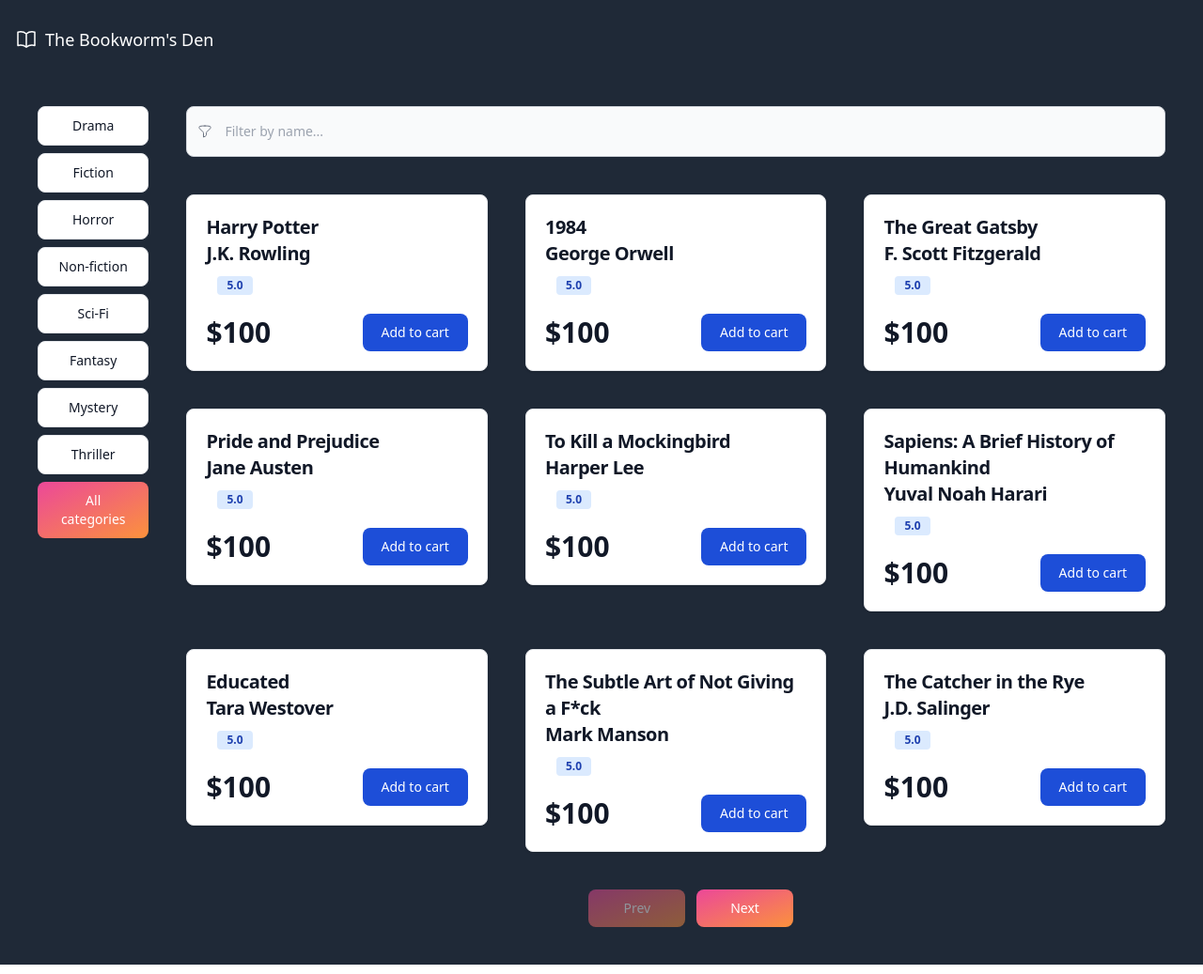
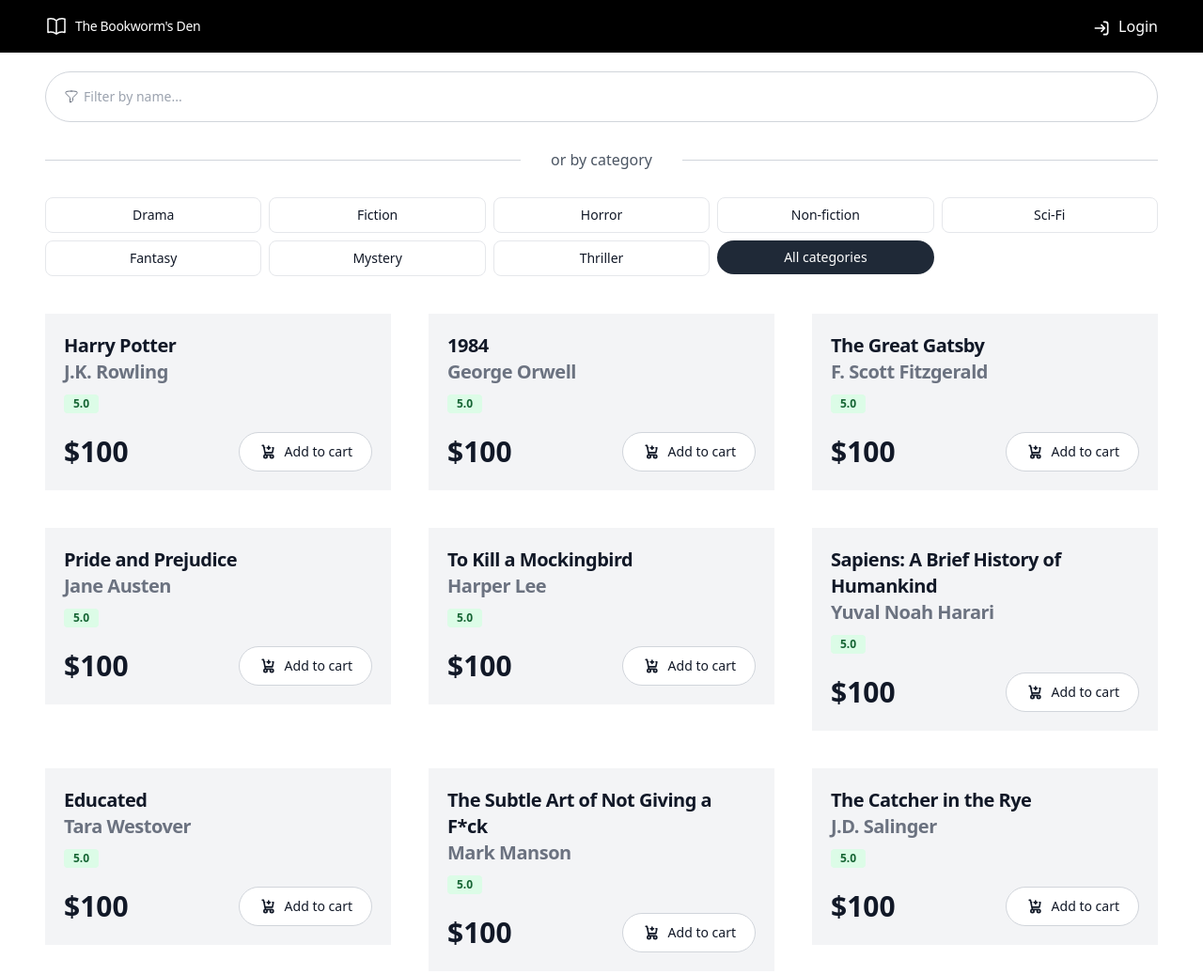
Before and after one commit to Saveska/TheBookwormsDen, a React app in the folder ui/: page / in a window 1280 px wide. Shown: the top 1037 px of the page at 94% size. Built offline with nearby package versions, Linux system fonts and the light colour scheme.

Commit message:
refactor; usability & look changes

```diff
--- /dev/null
+++ b/ui/src/components/AddToCartButton.js
@@ -0,0 +1,29 @@
+import React from "react";
+
+export function AddToCartButton({ handleClick, dynamicStyles }) {
+  return (
+    <button
+      href="#"
+      type="button"
+      onclick={handleClick}
+      className={`inline-flex items-center justify-center text-gray-900 bg-white border border-gray-300 focus:outline-none hover:bg-gray-100 focus:ring-4 focus:ring-gray-100 font-medium rounded-full text-sm px-5 py-2.5 ${dynamicStyles}`}
+    >
+      <svg
+        className="w-5 h-5 me-2"
+        aria-hidden="true"
+        xmlns="http://www.w3.org/2000/svg"
+        fill="none"
+        viewBox="0 0 24 24"
+      >
+        <path
+          stroke="currentColor"
+          strokeLinecap="round"
+          strokeLinejoin="round"
+          strokeWidth="2"
+          d="M5 4h1.5L9 16m0 0h8m-8 0a2 2 0 1 0 0 4 2 2 0 0 0 0-4Zm8 0a2 2 0 1 0 0 4 2 2 0 0 0 0-4Zm-8.5-3h9.25L19 7h-1M8 7h-.688M13 5v4m-2-2h4"
+        />
+      </svg>
+      Add to cart
+    </button>
+  );
+}
--- a/ui/src/components/BookCard.js
+++ b/ui/src/components/BookCard.js
@@ -1,5 +1,6 @@
 import React, { useState } from "react";
 import SingleBookView from "./SingleBookView";
+import { AddToCartButton } from "./AddToCartButton";
 
 const BookCard = ({ book }) => {
   const [isModalOpen, setIsModalOpen] = useState(false);
@@ -9,13 +10,13 @@
 
   return (
     <div className="cursor-pointer book" onClick={openModal}>
-      <div className="bg-white border border-gray-200 rounded-lg shadow dark:bg-gray-700 dark:border-gray-700 dark:hover:border-white">
+      <div className="bg-gray-100">
         <div className="p-5">
           <div>
-            <h5 className="text-xl font-semibold tracking-tight text-gray-900 dark:text-white">
+            <h5 className="text-xl font-semibold tracking-tight text-gray-900">
               {book.title}
             </h5>
-            <h6 className="text-xl font-semibold tracking-tight text-gray-900 dark:text-gray-400">
+            <h6 className="text-xl font-semibold tracking-tight text-gray-500">
               {book.author}
             </h6>
           </div>
@@ -23,24 +24,23 @@
             <div className="flex items-center space-x-1 rtl:space-x-reverse">
               {/* SVG Icons */}
             </div>
-            <span className="ms-3 bg-blue-100 text-blue-800 text-xs font-semibold px-2.5 py-0.5 rounded dark:bg-blue-200 dark:text-blue-800">
+            <span className="bg-green-100 text-green-800 text-xs font-semibold px-2.5 py-0.5 rounded">
               5.0
             </span>
           </div>
           <div className="flex items-center justify-between">
-            <span className="text-3xl font-bold text-gray-900 dark:text-white">
+            <span className="text-3xl font-bold text-gray-900">
               ${book.price}
             </span>
-            <a
-              href="#"
-              className="text-white bg-blue-700 hover:bg-blue-800 focus:ring-4 focus:outline-none focus:ring-blue-300 font-medium rounded-lg text-sm px-5 py-2.5 text-center dark:bg-blue-600 dark:hover:bg-blue-700 dark:focus:ring-blue-800"
-            >
-              Add to cart
-            </a>
+            <AddToCartButton onClick={null} />
           </div>
         </div>
       </div>
-      <SingleBookView bookId={book.id} isOpen={isModalOpen} onClose={closeModal} />
+      <SingleBookView
+        bookId={book.id}
+        isOpen={isModalOpen}
+        onClose={closeModal}
+      />
     </div>
   );
 };
--- a/ui/src/components/BookGrid.js
+++ b/ui/src/components/BookGrid.js
@@ -3,10 +3,12 @@
 import booksData from "../data/booksData";
 import PaginationButtons from "./PaginationButtons";
 
-const BookGrid = ({ category, search }) => {
+const BookGrid = ({ category, search, dynamicStyles }) => {
   const [currentPage, setCurrentPage] = useState(1);
-  const booksPerPage = 9;
+  const booksPerPage = 18;
   const [filteredBooks, setFilteredBooks] = useState([]);
+  const [showPagination, setShowPagination] = useState(false);
+  const [lastScrollY, setLastScrollY] = useState(0);
 
   useEffect(() => {
     const newFilteredBooks = booksData.filter((book) => {
@@ -18,6 +20,22 @@
     setFilteredBooks(newFilteredBooks);
     setCurrentPage(1);
   }, [category, search]);
+
+  useEffect(() => {
+    const handleScroll = () => {
+      if (window.scrollY > lastScrollY) {
+        setShowPagination(true);
+      } else {
+        setShowPagination(false);
+      }
+      setLastScrollY(window.scrollY);
+    };
+
+    window.addEventListener("scroll", handleScroll);
+    return () => {
+      window.removeEventListener("scroll", handleScroll);
+    };
+  }, [lastScrollY]);
 
   const indexOfLastBook = currentPage * booksPerPage;
   const indexOfFirstBook = indexOfLastBook - booksPerPage;
@@ -32,16 +50,17 @@
   };
 
   return (
-    <div className="flex flex-col justify-between">
+    <div className={`flex flex-col justify-between ${dynamicStyles}`}>
       <div className="grid grid-cols-3 row-span-3 gap-10">
         {currentBooks.length > 0 ? (
           currentBooks.map((book) => <BookCard key={book.id} book={book} />)
         ) : (
-          <div className="text-white">
+          <div>
             No <span className="font-bold">{category}</span> books found :(
           </div>
         )}
       </div>
+      {showPagination && (
         <PaginationButtons
           currentPage={currentPage}
           setCurrentPage={setCurrentPage}
@@ -49,8 +68,9 @@
           filteredBooks={filteredBooks}
           nextPage={nextPage}
           prevPage={prevPage}
-        dynamicStyles="my-10"
+          dynamicStyles="my-10 sticky bottom-10 fadeIn"
         />
+      )}
     </div>
   );
 };
--- a/ui/src/components/ByNameFilter.js
+++ b/ui/src/components/ByNameFilter.js
@@ -10,7 +10,7 @@
     <form className={`w-full ${dynamicStyles}`}>
       <label
         htmlFor="default-search"
-        className="mb-2 text-sm font-medium text-gray-900 sr-only dark:text-white"
+        className="mb-2 text-sm font-medium text-gray-900 sr-only"
       >
         Search
       </label>
@@ -22,7 +22,7 @@
             viewBox="0 0 24 24"
             strokeWidth={1.5}
             stroke="currentColor"
-            className="w-4 h-4 text-gray-500 dark:text-gray-400"
+            className="w-4 h-4 text-gray-500 ms-2"
           >
             <path
               strokeLinecap="round"
@@ -34,7 +34,7 @@
         <input
           type="search"
           id="default-search"
-          className="block w-full p-4 ps-10 text-sm text-gray-900 border border-gray-300 rounded-lg bg-gray-50 focus:ring-blue-500 focus:border-blue-500 dark:bg-gray-700 dark:border-gray-600 dark:placeholder-gray-400 dark:text-white dark:focus:ring-blue-500 dark:focus:border-blue-500"
+          className="block w-full p-4 ps-10 text-sm text-gray-900 border border-gray-300 focus:ring-blue-500 focus:border-blue-500 rounded-full"
           value={searchQuery}
           onChange={handleChange}
           placeholder="Filter by name..."
--- a/ui/src/components/CategoryBar.js
+++ b/ui/src/components/CategoryBar.js
@@ -1,9 +1,18 @@
-import React, {useState} from 'react';
+import React, { useState } from "react";
 
-const CategoryBar = ({ setCategoryFilter }) => {
-    let categories = ['Drama', 'Fiction', 'Horror', 'Non-fiction', 'Sci-Fi', 'Fantasy', 'Mystery', 'Thriller']
+const CategoryBar = ({ setCategoryFilter, dynamicStyles }) => {
+  let categories = [
+    "Drama",
+    "Fiction",
+    "Horror",
+    "Non-fiction",
+    "Sci-Fi",
+    "Fantasy",
+    "Mystery",
+    "Thriller",
+  ];
 
-    const [activeCategory, setActiveCategory] = useState('');
+  const [activeCategory, setActiveCategory] = useState("");
 
   const handleClick = (category) => {
     setActiveCategory(category);
@@ -11,29 +20,35 @@
   };
 
   return (
-        <div>
-            <ul>
-                {categories.map(category => (
-                    <li key={category}>
-                        <button type="button"
+    <div className={`grid grid-cols-5 gap-2 ${dynamicStyles}`}>
+      {categories.map((category) => (
+        <div key={category}>
+          <button
+            type="button"
             onClick={() => handleClick(category)}
-                                className={category === activeCategory ?
-                                    "w-full text-white bg-gradient-to-br from-pink-500 to-orange-400 hover:bg-gradient-to-bl focus:outline-none font-medium rounded-lg text-sm px-5 py-2.5 text-center me-2 mb-2" :
-                                    "w-full py-2.5 px-5 me-2 mb-2 text-sm font-medium text-gray-900 focus:outline-none bg-white rounded-lg border border-gray-200 hover:bg-gray-100 hover:text-blue-700 focus:z-10 focus:ring-4 focus:ring-gray-100 dark:focus:ring-gray-700 dark:bg-gray-800 dark:text-gray-400 dark:border-gray-600 dark:hover:text-white dark:hover:bg-gray-700"}>
+            className={
+              category === activeCategory
+                ? "w-full text-white bg-gray-800 focus:outline-none focus:ring-4 focus:ring-gray-300 hover:bg-gray-900 rounded-full px-3 py-2 text-sm "
+                : "w-full text-gray-900 focus:outline-none bg-white rounded-lg border border-gray-200 hover:bg-gray-100 focus:z-10 focus:ring-4 focus:ring-gray-100 rounded-full px-3 py-2 text-sm"
+            }
+          >
             {category}
           </button>
-                    </li>
+        </div>
       ))}
-                <li>
-                    <button type="button"
-                            onClick={() => handleClick('')}
-                            className={'' === activeCategory ?
-                                "w-full text-white bg-gradient-to-br from-pink-500 to-orange-400 hover:bg-gradient-to-bl focus:outline-none font-medium rounded-lg text-sm px-5 py-2.5 text-center me-2 mb-2" :
-                                "category-button w-full py-2.5 px-5 me-2 mb-2 text-sm font-medium text-gray-900 focus:outline-none bg-white rounded-lg border border-gray-200 hover:bg-gray-100 hover:text-blue-700 focus:z-10 focus:ring-4 focus:ring-gray-100 dark:focus:ring-gray-700 dark:bg-gray-800 dark:text-gray-400 dark:border-gray-600 dark:hover:text-white dark:hover:bg-gray-700"}>
+      <div>
+        <button
+          type="button"
+          onClick={() => handleClick("")}
+          className={
+            "" === activeCategory
+              ? "w-full text-white bg-gray-800 focus:outline-none focus:ring-4 focus:ring-gray-300 hover:bg-gray-900 rounded-full px-3 py-2 text-sm"
+              : "w-full text-gray-900 focus:outline-none bg-white rounded-lg border border-gray-200 hover:bg-gray-100 focus:z-10 focus:ring-4 focus:ring-gray-100 rounded-full px-3 py-2 text-sm"
+          }
+        >
           All categories
         </button>
-                </li>
-            </ul>
+      </div>
     </div>
   );
 };
--- a/ui/src/components/FilterableBooks.js
+++ b/ui/src/components/FilterableBooks.js
@@ -8,20 +8,27 @@
   const [searchQuery, setSearchQuery] = useState("");
 
   return (
-    <div className={`filteredBookView ${dynamicStyles}`}>
-      <div className="flex text-white">
-        <div className="w-1/10">
-          <CategoryBar setCategoryFilter={setCategoryFilter} />
-        </div>
-        <div className="w-full h-full w-9/10 ms-10">
-          <ByNameFilter
-            searchQuery={searchQuery}
-            setSearchQuery={setSearchQuery}
-            dynamicStyles="mb-10"
-          />
-          <BookGrid category={categoryFilter} search={searchQuery} />
-        </div>
+    <div className={`${dynamicStyles}`}>
+      <div className="px-12 py-5">
+        <ByNameFilter
+          searchQuery={searchQuery}
+          setSearchQuery={setSearchQuery}
+          dynamicStyles=""
+        />
+        <p className="flex flex-row flex-nowrap items-center my-8">
+          <span className="flex-grow block border-t border-gray-300"></span>
+          <span className="flex-none block mx-8 leading-none font-medium text-gray-600">
+            or by category
+          </span>
+          <span className="flex-grow block border-t border-gray-300"></span>
+        </p>
+        <CategoryBar setCategoryFilter={setCategoryFilter} />
       </div>
+      <BookGrid
+        category={categoryFilter}
+        search={searchQuery}
+        dynamicStyles="px-12 mt-5"
+      />
     </div>
   );
 }
--- a/ui/src/components/Navbar.js
+++ b/ui/src/components/Navbar.js
@@ -1,19 +1,45 @@
-import React from 'react';
-import ByNameFilter from "./ByNameFilter";
+import React from "react";
 
-const Navbar = () => {
+const Navbar = ({ dynamicStyles }) => {
   return (
-        <nav className="pt-7">
-            <div className="mx-auto px-4">
-                <div className="flex justify-between">
+    <nav
+      className={`bg-black text-white px-12 py-4 flex flex-row justify-between items-center ${dynamicStyles}`}
+    >
       <div className="flex items-center">
-                        <svg xmlns="http://www.w3.org/2000/svg" fill="none" viewBox="0 0 24 24" strokeWidth={1.5} stroke="currentColor" className="text-white me-2 w-6 h-6">
-                            <path strokeLinecap="round" strokeLinejoin="round" d="M12 6.042A8.967 8.967 0 0 0 6 3.75c-1.052 0-2.062.18-3 .512v14.25A8.987 8.987 0 0 1 6 18c2.305 0 4.408.867 6 2.292m0-14.25a8.966 8.966 0 0 1 6-2.292c1.052 0 2.062.18 3 .512v14.25A8.987 8.987 0 0 0 18 18a8.967 8.967 0 0 0-6 2.292m0-14.25v14.25" />
+        <svg
+          xmlns="http://www.w3.org/2000/svg"
+          fill="none"
+          viewBox="0 0 24 24"
+          strokeWidth={1.5}
+          stroke="currentColor"
+          className="me-2 w-6 h-6"
+        >
+          <path
+            strokeLinecap="round"
+            strokeLinejoin="round"
+            d="M12 6.042A8.967 8.967 0 0 0 6 3.75c-1.052 0-2.062.18-3 .512v14.25A8.987 8.987 0 0 1 6 18c2.305 0 4.408.867 6 2.292m0-14.25a8.966 8.966 0 0 1 6-2.292c1.052 0 2.062.18 3 .512v14.25A8.987 8.987 0 0 0 18 18a8.967 8.967 0 0 0-6 2.292m0-14.25v14.25"
+          />
         </svg>
-                        <span className="text-white text-lg">The Bookworm's Den</span>
+        <span className="text-sm tracking-tight">The Bookworm's Den</span>
       </div>
-                </div>
-            </div>
+      <button type="button">
+        <svg
+          class="inline-flex items-center w-5 h-5 me-2"
+          aria-hidden="true"
+          xmlns="http://www.w3.org/2000/svg"
+          fill="none"
+          viewBox="0 0 24 24"
+        >
+          <path
+            stroke="currentColor"
+            stroke-linecap="round"
+            stroke-linejoin="round"
+            stroke-width="2"
+            d="M16 12H4m12 0-4 4m4-4-4-4m3-4h2a3 3 0 0 1 3 3v10a3 3 0 0 1-3 3h-2"
+          />
+        </svg>
+        Login
+      </button>
     </nav>
   );
 };
--- a/ui/src/components/PaginationButtons.js
+++ b/ui/src/components/PaginationButtons.js
@@ -10,16 +10,36 @@
   dynamicStyles,
 }) => {
   return (
-    <div className={`flex items-center justify-center w-full ${dynamicStyles}`}>
+    <div
+      id="pagination-buttons"
+      className={`flex items-center justify-center w-full ${dynamicStyles}`}
+    >
       <div className="grid grid-cols-2 gap-3 w-fit">
         <div className="w-full h-full">
           <button
             disabled={currentPage === 1}
             className={`${
-              currentPage === 1 ? "opacity-50" : "hover:bg-gradient-to-bl"
-            } px-4 py-2 mx-4 text-sm w-full text-white bg-gradient-to-br from-pink-500 to-orange-400 focus:outline-none font-medium rounded-lg text-sm px-5 py-2.5 text-center`}
+              currentPage === 1
+                ? "bg-gray-800/50 backdrop-blur-md"
+                : "bg-gray-800 hover:bg-gray-900"
+            } inline-flex items-center text-white focus:outline-none focus:ring-4 focus:ring-gray-300 rounded-full px-5 py-2.5`}
             onClick={prevPage}
           >
+            <svg
+              className="w-5 h-5 me-2"
+              aria-hidden="true"
+              xmlns="http://www.w3.org/2000/svg"
+              fill="none"
+              viewBox="0 0 24 24"
+            >
+              <path
+                stroke="currentColor"
+                strokeLinecap="round"
+                strokeLinejoin="round"
+                strokeWidth="2"
+                d="M5 12h14M5 12l4-4m-4 4 4 4"
+              />
+            </svg>
             Prev
           </button>
         </div>
@@ -28,11 +48,26 @@
             disabled={!(indexOfLastBook < filteredBooks.length)}
             className={`${
               !(indexOfLastBook < filteredBooks.length)
-                ? "opacity-50"
-                : "hover:bg-gradient-to-bl"
-            } w-full px-4 py-2 mx-4 text-white bg-gradient-to-br from-pink-500 to-orange-400 focus:outline-none font-medium rounded-lg text-sm px-5 py-2.5 text-center`}
+                ? "bg-gray-800/50 backdrop-blur-md"
+                : "bg-gray-800 hover:bg-gray-900"
+            } inline-flex items-center text-white focus:outline-none focus:ring-4 focus:ring-gray-300 rounded-full px-5 py-2.5`}
             onClick={nextPage}
           >
+            <svg
+              className="w-5 h-5 me-2"
+              aria-hidden="true"
+              xmlns="http://www.w3.org/2000/svg"
+              fill="none"
+              viewBox="0 0 24 24"
+            >
+              <path
+                stroke="currentColor"
+                strokeLinecap="round"
+                strokeLinejoin="round"
+                strokeWidth="2"
+                d="M19 12H5m14 0-4 4m4-4-4-4"
+              />
+            </svg>
             Next
           </button>
         </div>
--- a/ui/src/components/SingleBookView.jsx
+++ b/ui/src/components/SingleBookView.jsx
@@ -1,5 +1,6 @@
 import React, { useEffect, useState } from "react";
 import booksData from "../data/booksData";
+import { AddToCartButton } from "./AddToCartButton";
 
 const SingleBookView = ({ bookId, isOpen, onClose }) => {
   const [bookData, setBookData] = useState(null);
@@ -39,7 +40,7 @@
   const renderBookDetails = () => {
     if (!bookData) {
       return (
-				<div className='flex items-center justify-center w-full h-[50vh]'>
+        <div className="flex items-center justify-center w-full h-[50vh]">
           Loading book details...
         </div>
       );
@@ -52,50 +53,38 @@
     }
 
     return (
-			<div className='relative max-w-2xl p-8 bg-white border rounded-lg shadow-xl dark:bg-gray-800 dark:border-gray-700'>
-				<div className='flex items-start justify-between mb-4'>
+      <div className="relative max-w-2xl p-8 bg-white border rounded-lg shadow-xl">
+        <div className="flex items-start justify-between mb-4">
           <div>
-						<h2 className='text-2xl font-bold text-gray-900 dark:text-white'>
-							{book.title}
-						</h2>
-						<p className='mt-2 text-sm text-gray-600 dark:text-gray-400'>
-							by {book.author}
-						</p>
+            <h2 className="text-2xl font-bold text-gray-900">{book.title}</h2>
+            <p className="mt-2 text-sm text-gray-600">by {book.author}</p>
           </div>
           <button
-						className='text-gray-400 transition hover:text-gray-600 dark:text-gray-300 dark:hover:text-gray-100'
+            className="text-gray-400 transition hover:text-gray-600"
             onClick={onClose}
           >
             <svg
-							className='w-6 h-6'
-							fill='none'
-							stroke='currentColor'
-							viewBox='0 0 24 24'
-							xmlns='http://www.w3.org/2000/svg'
+              className="w-6 h-6"
+              fill="none"
+              stroke="currentColor"
+              viewBox="0 0 24 24"
+              xmlns="http://www.w3.org/2000/svg"
             >
               <path
-								strokeLinecap='round'
-								strokeLinejoin='round'
+                strokeLinecap="round"
+                strokeLinejoin="round"
                 strokeWidth={2}
-								d='M6 18L18 6M6 6l12 12'
+                d="M6 18L18 6M6 6l12 12"
               />
             </svg>
           </button>
         </div>
-				<div className='space-y-4'>
-					<p className='text-sm text-gray-700 dark:text-gray-300'>
-						Category: {book.category}
-					</p>
-					<p className='text-sm text-gray-700 dark:text-gray-300'>
-						{book.description}
-					</p>
-					<p className='text-xl font-bold text-gray-900 dark:text-white'>
-						${book.price}
-					</p>
+        <div className="space-y-4">
+          <p className="text-sm text-gray-700">Category: {book.category}</p>
+          <p className="text-sm text-gray-700">{book.description}</p>
+          <p className="text-xl font-bold text-gray-900">${book.price}</p>
         </div>
-				<button className='w-full py-2.5 mt-6 text-sm font-medium text-white transition bg-blue-600 rounded-lg hover:bg-blue-700 focus:outline-none focus:ring-4 focus:ring-blue-300 dark:bg-blue-500 dark:hover:bg-blue-600 dark:focus:ring-blue-800'>
-					Add to cart
-				</button>
+        <AddToCartButton onClick={null} dynamicStyles="mt-5 w-full" />
       </div>
     );
   };
@@ -104,7 +93,7 @@
 
   return (
     <div
-			className='fixed inset-0 z-10 flex items-center justify-center w-screen h-screen bg-black bg-opacity-50 close-modal'
+      className="fixed inset-0 z-10 flex items-center justify-center w-screen h-screen bg-black bg-opacity-50 close-modal"
       onClick={(e) => {
         onClose();
         e.stopPropagation();
@@ -114,7 +103,7 @@
         onClick={(e) => {
           e.stopPropagation();
         }}
-				className='relative z-50 w-full max-w-2xl mx-auto bg-white border rounded-lg shadow-lg dark:bg-gray-800 dark:border-gray-700'
+        className="relative z-50 w-full max-w-2xl mx-auto bg-white border rounded-lg shadow-lg"
       >
         {renderBookDetails()}
       </div>
--- a/ui/src/views/MainView.js
+++ b/ui/src/views/MainView.js
@@ -4,10 +4,9 @@
 
 const MainView = () => {
   return (
-    <div className="bg-gray-800">
-      <Navbar />
-      <hr className="h-px border-0 my-7 dark:bg-gray-700" />
-      <FilterableBooks dynamicStyles="px-10" />
+    <div>
+      <Navbar dynamicStyles="sticky top-0 z-10" />
+      <FilterableBooks />
     </div>
   );
 };
```
Also changed, not shown: ui/src/index.css (+13 -0 lines). Lines whose indentation alone changed are shown as unchanged.
